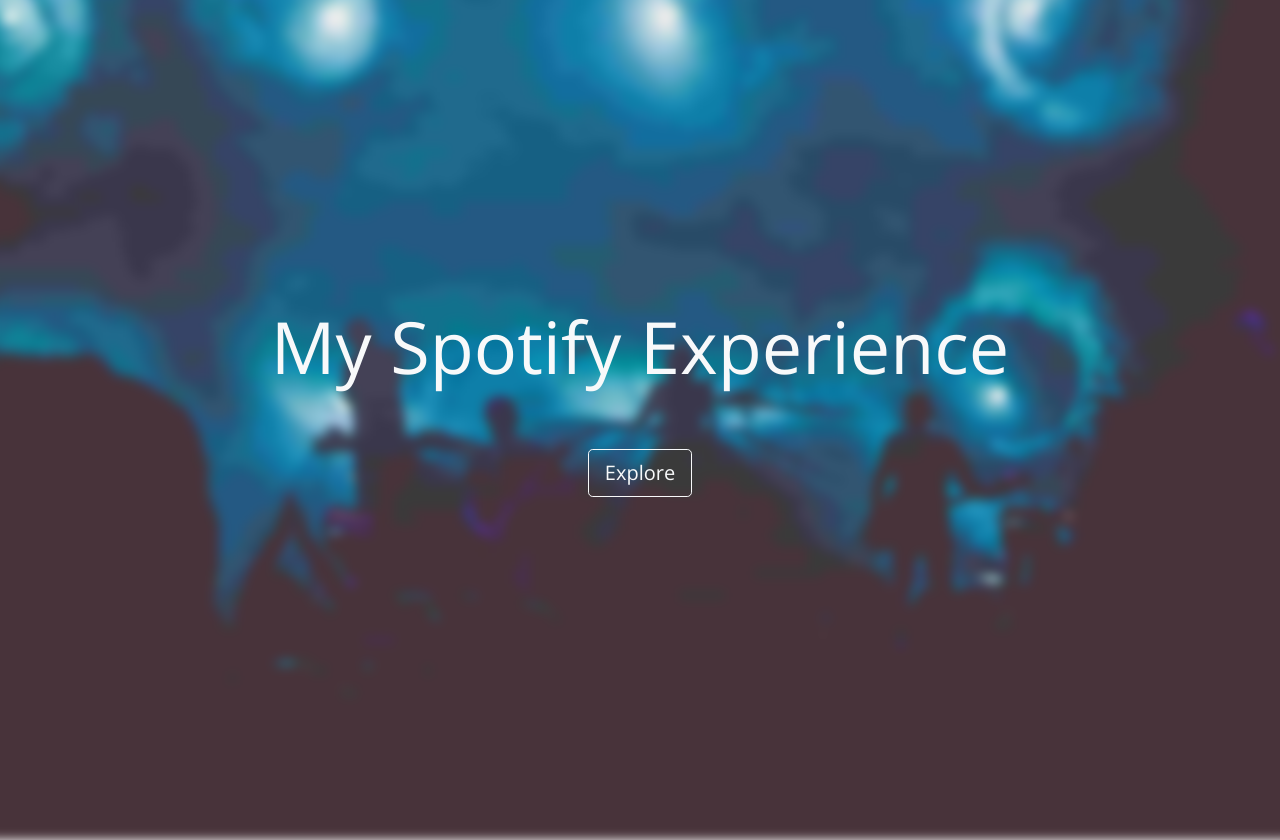
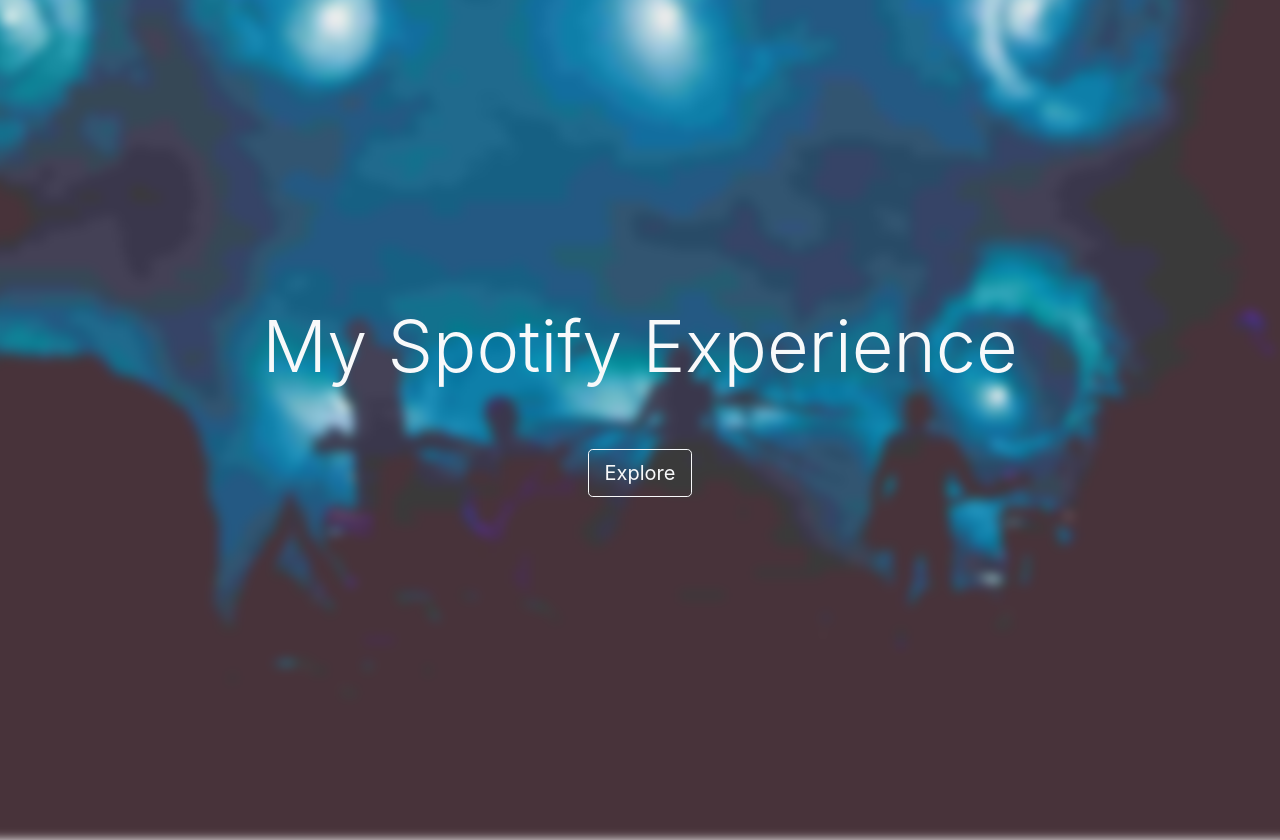
Before and after one commit to fqueiruga/recommendify, a Vue app: page / in a window 1280 px wide. Shown: the top 840 px of the page. Built offline with nearby package versions, Linux system fonts and the light colour scheme.

Commit message:
Font config is set at HTML tag level

```diff
--- a/src/App.vue
+++ b/src/App.vue
@@ -15,7 +15,7 @@
 @import "./styles/_vars.scss";
 @import "~bootstrap/scss/bootstrap";
 
-#app {
+html {
   font-family: "Open Sans", Helvetica, Arial, sans-serif;
 }
 </style>
```
